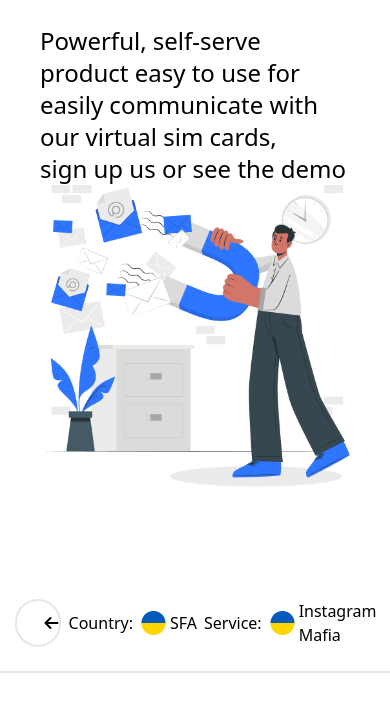
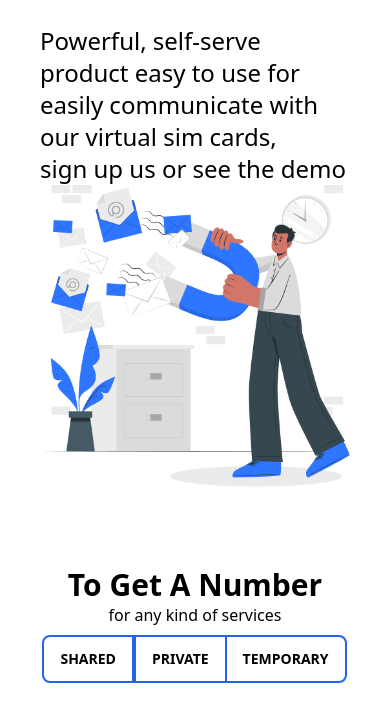
Before and after one commit to Munabbir/ZEDSMS, a plain HTML site: page index.html in a window 390 px wide. Shown: the part 131-833 px from the top of the page. Drawn offline with nearby package versions, Linux system fonts and the light colour scheme.

Commit message:
a number arrwo btn done

```diff
--- a/index.html
+++ b/index.html
@@ -98,29 +98,6 @@
     <main>
       <!-- To Get A Number -->
       <section class="container mx-auto bg-white pb-20">
-        <div>
-          <div class="lg:hidden m-auto pb-6 pt-8 border-b-2 mb-8" style="max-width: 880px;">
-            <ul class="flex justify-center gap-2 text-black px-14 md:px-0">
-              <li class="flex items-center pl-7 rounded-full border-2">
-                <i class="fa-solid fa-arrow-left items-center justify-center"></i>
-              </li>
-              <li class="flex items-center">
-                Country:
-                <span class="flex items-center mx-2 gap-1">
-                  <img src="img/Ellipse 3400.png" alt="">
-                  SFA
-                </span>
-              </li>
-              <li class="flex items-center px-4">
-                Service:
-                <span class="flex items-center mx-2 gap-1">
-                  <img src="img/Ellipse 3400.png" alt="">
-                  Instagram Mafia
-                </span>
-              </li>
-            </ul>
-          </div>
-        </div>
         <div class="space-y-2">
           <div class="text-black text-center">
             <h3 class="text-3xl font-bold">To Get A Number</h3>
```
Also changed, not shown: Private.html (+2 -2 lines).
